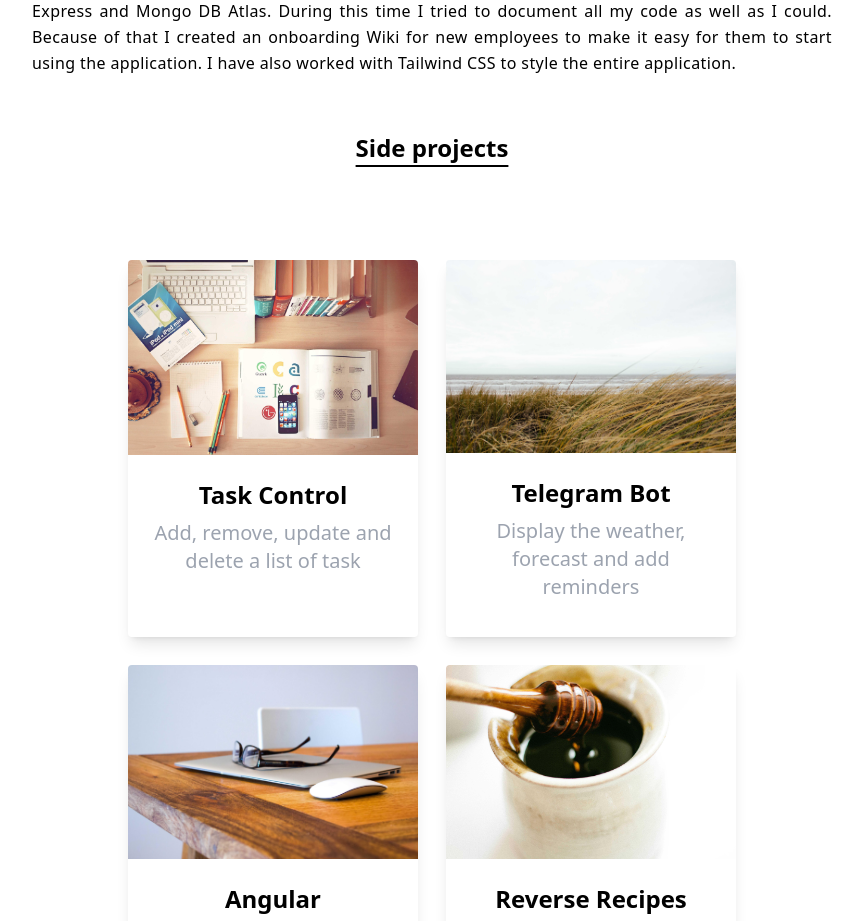
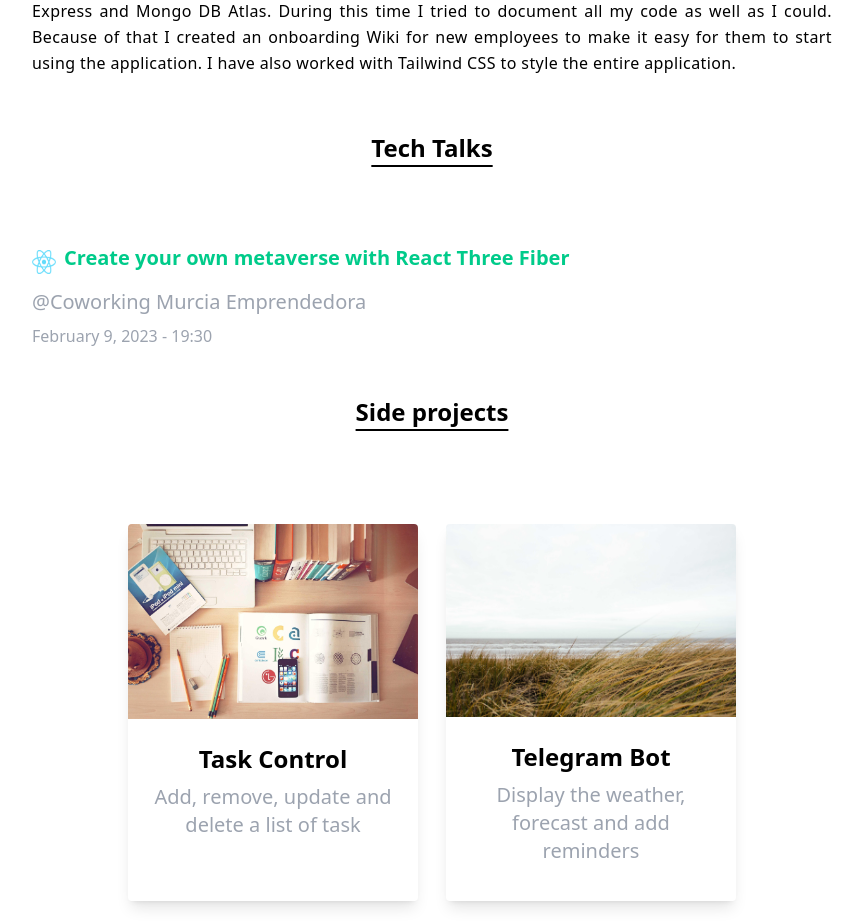
Before and after one commit to jgcarrillo/jgcarrillo-nuxt3, a Nuxt app: page / in a window 1280 px wide. Shown: the part 1120-2041 px from the top of the page, without its empty margins (208-1071 px from the left). Built offline with nearby package versions, Linux system fonts and the light colour scheme.

Commit message:
feat: add talks to home page

```diff
--- /dev/null
+++ b/components/TheTalk.vue
@@ -0,0 +1,43 @@
+<template>
+  <div class="mb-10 md:mb-12">
+    <div class="mb-12 md:mb-7">
+      <a
+        :href="link"
+        class="talk-title-container text-brand hover:text-brand-light text-xl"
+        target="_blank"
+      >
+        <img :src="`/images/${icon}`" alt="talk logo" class="talk-logo" />
+        <h3 class="font-bold mb-2">{{ title }}</h3>
+      </a>
+      <p class="text-gray-400 font-thin mb-2 md:text-xl">
+        {{ location }}
+      </p>
+      <p class="text-gray-400 font-thin">
+        {{ datetime }}
+      </p>
+    </div>
+  </div>
+</template>
+
+<script>
+export default {
+  props: ["title", "link", "location", "datetime", "icon"],
+};
+</script>
+
+<style scoped>
+.talk-title-container {
+  display: flex;
+  align-items: center;
+  justify-content: flex-start;
+  width: -webkit-fit-content;
+  width: -moz-fit-content;
+  width: fit-content;
+  margin-bottom: 0.5rem;
+}
+.talk-logo {
+  width: 24px;
+  height: 24px;
+  margin-right: 8px;
+}
+</style>
--- /dev/null
+++ b/components/TheTalks.vue
@@ -0,0 +1,31 @@
+<template>
+  <div>
+    <h2
+      class="text-2xl md:text-2xl text-center font-bold underline underline-offset-4 md:underline-offset-8 mb-14 md:mb-20"
+    >
+      Tech Talks
+    </h2>
+
+    <TheTalk
+      v-for="talk in talks"
+      :key="talk.id"
+      :title="talk.title"
+      :link="talk.link"
+      :location="talk.location"
+      :datetime="talk.datetime"
+      :icon="talk.icon"
+    />
+  </div>
+</template>
+
+<script>
+import talksList from "../data/talks.json";
+
+export default {
+  data() {
+    return {
+      talks: talksList,
+    };
+  },
+};
+</script>
--- /dev/null
+++ b/data/talks.json
@@ -0,0 +1,10 @@
+[
+  {
+    "id": "1",
+    "title": "Create your own metaverse with React Three Fiber",
+    "link": "",
+    "location": "@Coworking Murcia Emprendedora",
+    "datetime": "February 9, 2023 - 19:30",
+    "icon": "react-logo.png"
+  }
+]
--- a/pages/index.vue
+++ b/pages/index.vue
@@ -2,6 +2,7 @@
   <div>
     <TheHero />
     <TheJobs />
+    <TheTalks />
     <TheSideProjects />
   </div>
 </template>
```
Also changed, not shown: public/images/react-logo.png (added).
